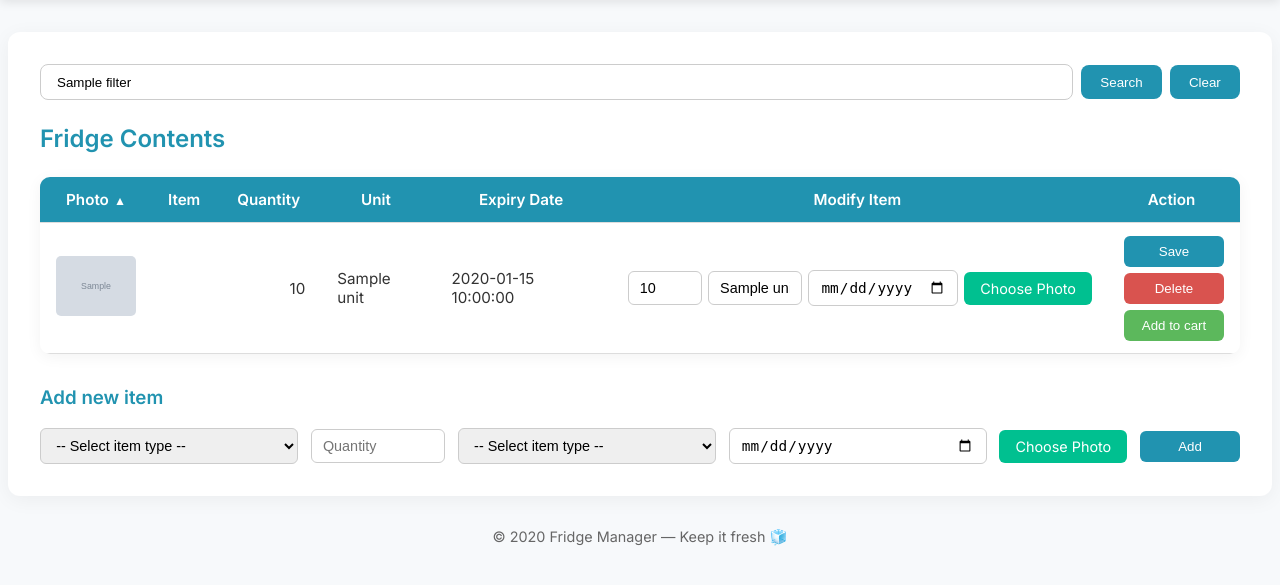
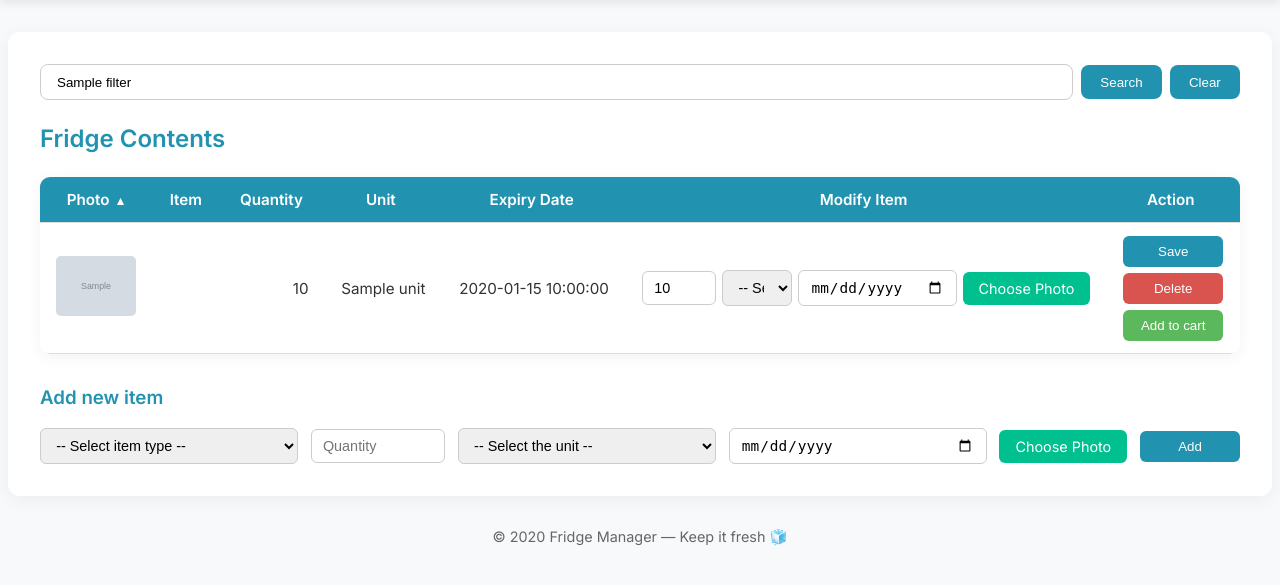
Before and after one commit to 1Tsck/FridgeApp, a FastAPI app: template frontend/templates/fridge.html in a window 1280 px wide. Shown: the part 71-656 px from the top of the page. Run offline with FastAPI, Linux system fonts and the light colour scheme; the template is opened without the code that fills it: most values are stand-ins (such as "Sample title", 1, 10 or a date in 2020); grey boxes marked "Sample" are stand-in pictures; some libraries are stand-ins or nearby versions.

Commit message:
Units as list in change form

```diff
--- a/frontend/templates/fridge.html
+++ b/frontend/templates/fridge.html
@@ -46,7 +46,14 @@
           <div class="cell-center">
           <!-- inline fields -->
           <input type="number" name="quantity" value="{{ item.quantity }}" class="input-field smallest-input" style="width:70px;">
-          <input name="unit" value="{{ item.unit }}" class="input-field" style="width:70px;">
+          <select name="unit" value="{{ item.unit }}" class="input-field" style="width:70px;">
+                <option value="">-- Select the unit --</option>
+                <option value="Pieces">Pieces</option>
+                <option value="Kilograms">Kilograms</option>
+                <option value="Grams">Grams</option>
+                <option value="Litres">Litres</option>
+                <option value="Mililitres">Mililitres</option>
+          </select>
           <input type="date" name="expiry_date" class="input-field small-input" value="{{ item.expiry_date }}">
 
           <input type="file" name="photo" id="photo-{{ item.id }}" class="file-upload">
@@ -91,7 +98,7 @@
     <input type="number" id="add_item_quantity" name="add_item_quantity" placeholder="Quantity" required class="input-field smaller-input">
 
     <select type="text" id="add_item_unit" name="add_item_unit" placeholder="Unit" required class="input-field small-input">
-        <option value="">-- Select item type --</option>
+        <option value="">-- Select the unit --</option>
         <option value="Pieces">Pieces</option>
         <option value="Kilograms">Kilograms</option>
         <option value="Grams">Grams</option>
```
